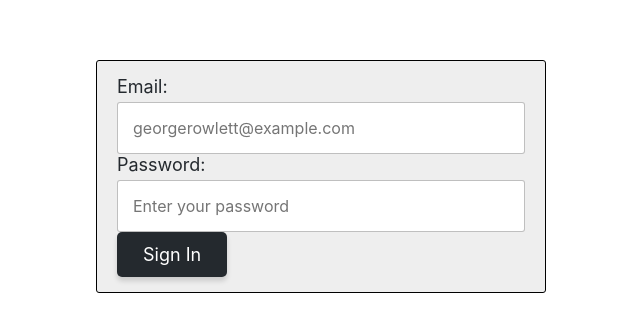
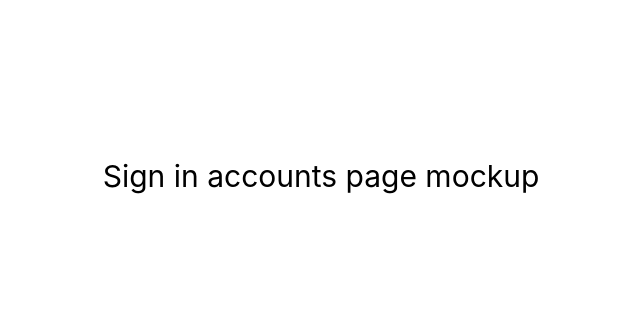
Before and after one commit to alanreidt/sign-in-app, a React (Create React App) app: page /sign-in-accounts in a window 1280 px wide. Shown: the part 224-556 px from the top of the page, without its empty margins (319-959 px from the left). Built offline with nearby package versions, Linux system fonts and the light colour scheme.

Commit message:
Realize sign in accounts page mockup (closes #12)

```diff
--- a/src/App.js
+++ b/src/App.js
@@ -5,6 +5,7 @@ import {
 
 import HomePage from './pages/HomePage';
 import SignUpPage from './pages/SignUpPage';
+import SignInAccountsPage from './pages/SignInAccountsPage';
 import PasswordRecoveryPage from './pages/PasswordRecoveryPage';
 import SuccessPage from './pages/SuccessPage';
 
@@ -14,6 +15,9 @@ function App() {
       <Switch>
         <Route path="/sign-up">
           <SignUpPage/>
+        </Route>
+        <Route path="/sign-in-accounts">
+          <SignInAccountsPage/>
         </Route>
         <Route path="/password-recovery">
           <PasswordRecoveryPage/>
--- /dev/null
+++ b/src/pages/SignInAccountsPage.js
@@ -0,0 +1,9 @@
+import MessagePage from '../components/MessagePage';
+
+function SignInAccountsPage() {
+  return (
+    <MessagePage text={'Sign in accounts page mockup'} />
+  );
+}
+
+export default SignInAccountsPage;
```
